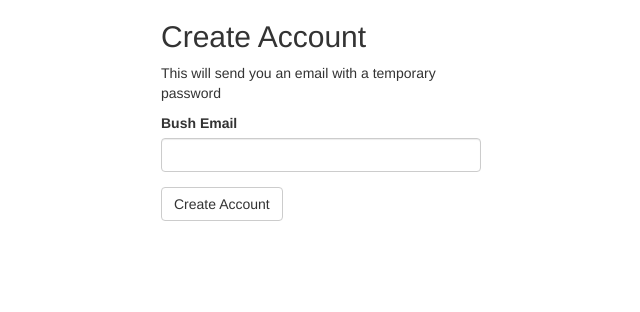
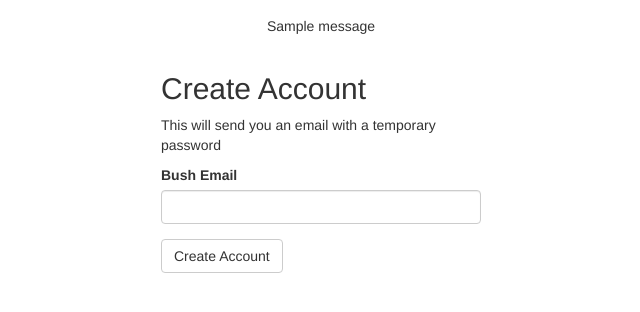
Before and after one commit to asgordon96/bush-schedule, a Flask app: page /account/new in a window 1280 px wide. Shown: the top 312 px of the page, without its empty margins (319-959 px from the left). Run offline with Flask 2, Linux system fonts and the light colour scheme; one stand-in notice (Sample message) is shown; parts of the project's set-up code (start-up, migrations or seed data) failed here and were passed over; some libraries are stand-ins or nearby versions.

Commit message:
Better flash messages

```diff
--- a/app.py
+++ b/app.py
@@ -26,7 +26,10 @@ def require_login(f):
 
 @app.route("/")
 def main():
-    return render_template("login_form.html")
+    if 'user_id' in session.keys() and session['user_id']:
+        return redirect('/schedule')
+    else:
+        return render_template("login_form.html")
 
 @app.route("/schedule")
 @require_login
@@ -50,8 +53,12 @@ def create_account():
         new_user = models.User(request.form['email'], temp_password)
         db.session.add(new_user)
         db.session.commit()
-
-    return redirect("/")
+        message = "Your password has been emailed to %s" % (request.form['email'])
+        flash(message, "alert-success")
+        return redirect("/")
+    else:
+        flash("Invalid email address. Only @bush.edu addresses are accepted", "alert-danger")
+        return redirect("/account/new")
 
 @app.route("/login", methods=["POST"])
 def login():
@@ -62,7 +69,7 @@ def login():
         session['user_id'] = user.id
         return redirect("/schedule")
     else:
-        flash("Incorrect email or password")
+        flash("Incorrect email or password", "alert-danger")
         return redirect("/")
 
 @app.route("/logout", methods=["POST"])
@@ -89,11 +96,12 @@ def change_password():
             user.change_password(confirm)
             db.session.merge(user)
             db.session.commit()
-            return "Password Changed. <a href='/schedule'>Home</a>"
+            #flash("Password Changed", "alert-success")
+            return redirect("/schedule")
         else:
-            flash("Password did not match")
+            flash("Password did not match", "alert-danger")
     else:
-        flash("Incorrect Password")
+        flash("Incorrect Password", "alert-danger")
     return redirect("/password")
 
 @app.route("/class-list")
--- a/templates/create_account.html
+++ b/templates/create_account.html
@@ -7,6 +7,7 @@
 </head>
 
 {% block body %}
+  {{ super() }}
   <div class="center">
     <h2>Create Account</h2>
     <p>This will send you an email with a temporary password</p>
--- a/templates/layout.html
+++ b/templates/layout.html
@@ -12,10 +12,10 @@
 <body>
   {% block body %}
   <div class="flash-messages">
-    {% with messages = get_flashed_messages() %}
+    {% with messages = get_flashed_messages(with_categories=True) %}
     {% if messages %}
-      {% for message in messages %}
-          <div class="alert alert-danger" style="text-align: center;"><p>{{ message }}</p></div>
+      {% for category, message in messages %}
+          <div class="alert {{ category }}" style="text-align: center;"><p>{{ message }}</p></div>
       {% endfor %}
     {% endif %}
     {% endwith %}
```
